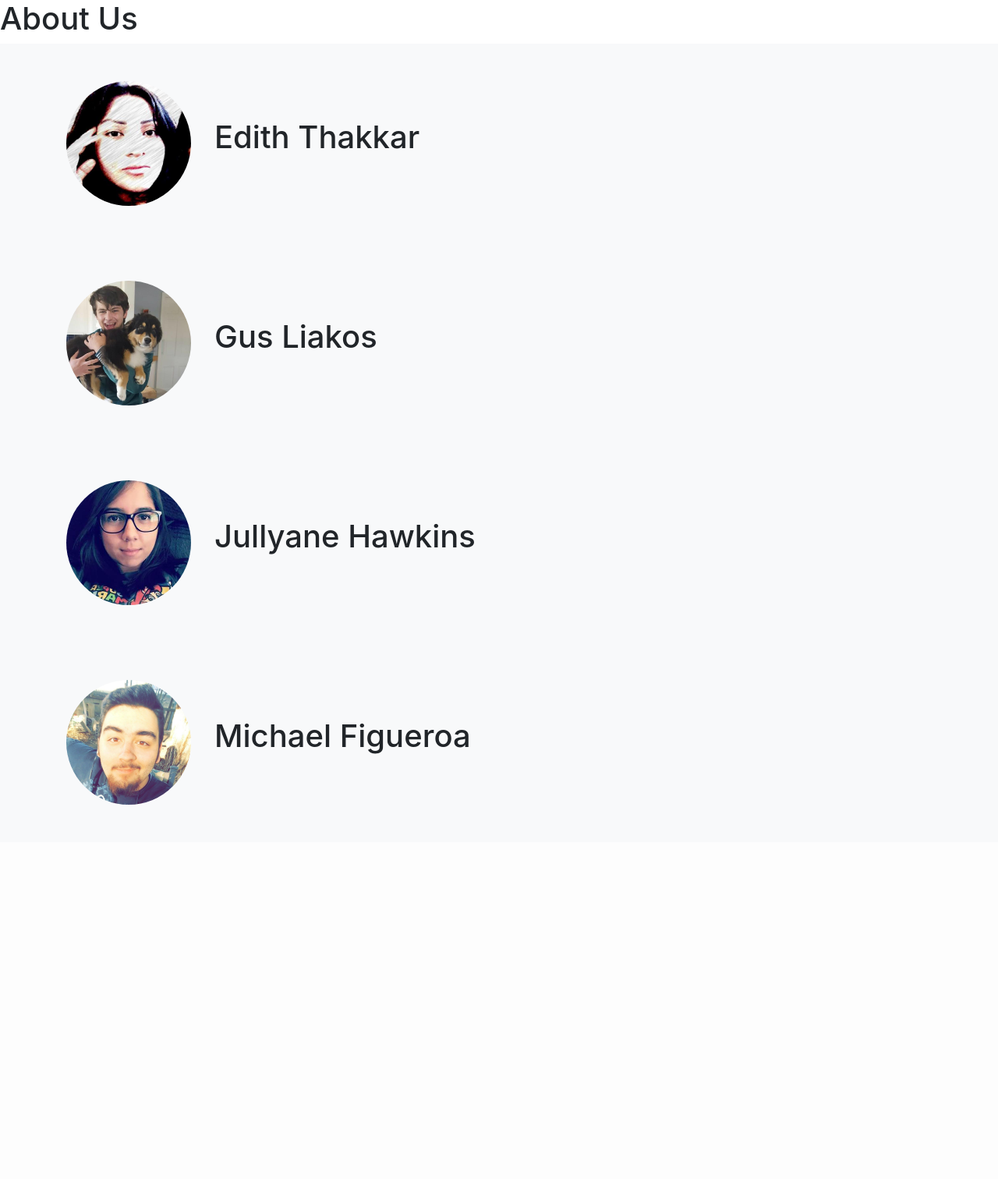
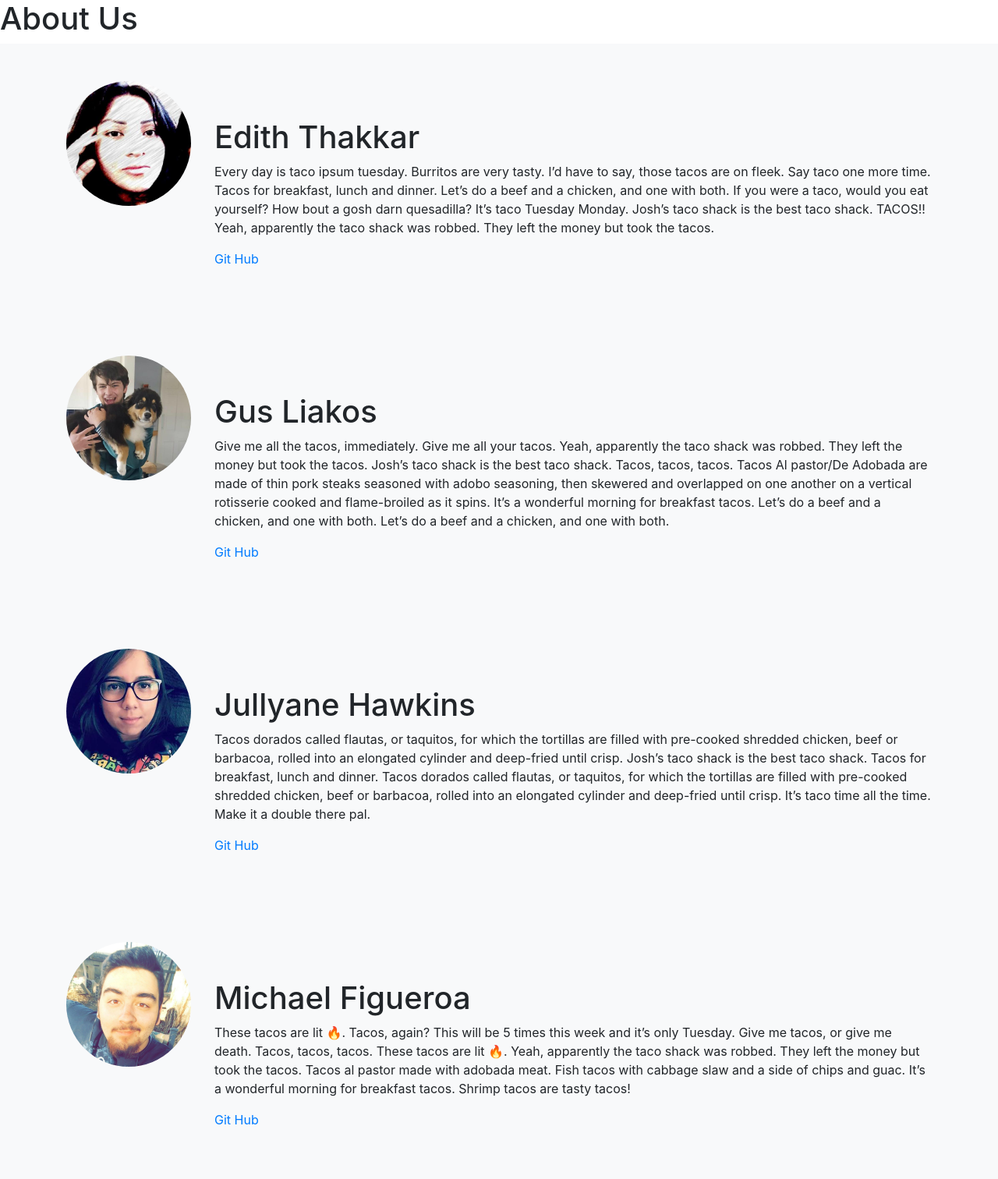
Before and after one commit to GusLDiaz/abq-outside, a PHP site: page /static-ui/about-us.php in a window 1280 px wide. Shown: the part 156-1668 px from the top of the page at 78% size. Before the commit the page ends 1188 px from the top, so only its background shows below. Run offline with PHP 8.4, Linux system fonts and the light colour scheme; some libraries are stand-ins or nearby versions.

Commit message:
added text placeholder, and links to git hub accounts under about us section

```diff
--- a/static-ui/about-us.php
+++ b/static-ui/about-us.php
@@ -9,6 +9,14 @@
 			</div>
 			<div class="column-fluid mt-5 col 2">
 				<h1 class="about">Edith Thakkar</h1>
+				<p>Every day is taco ipsum tuesday. Burritos are very tasty. I’d have to say, those tacos are on fleek. Say
+					taco one more time. Tacos for breakfast, lunch and dinner. Let’s do a beef and a chicken, and one with
+					both. If you were a taco, would you eat yourself? How bout a gosh darn quesadilla? It’s taco Tuesday
+					Monday. Josh’s taco shack is the best taco shack. TACOS!! Yeah, apparently the taco shack was robbed.
+					They left the money but took the tacos.</p>
+				<p>
+					<a href="https://github.com/ediththakkar" target="_blank">Git Hub</a>
+				</p>
 			</div>
 		</div>
 	</div>
@@ -21,6 +29,13 @@
 			</div>
 			<div class="column-fluid mt-5 col 2">
 				<h1 class="about">Gus Liakos</h1>
+				<p>Give me all the tacos, immediately. Give me all your tacos. Yeah, apparently the taco shack was robbed.
+					They left the money but took the tacos. Josh’s taco shack is the best taco shack. Tacos, tacos, tacos.
+					Tacos Al pastor/De Adobada are made of thin pork steaks seasoned with adobo seasoning, then skewered and
+					overlapped on one another on a vertical rotisserie cooked and flame-broiled as it spins. It’s a wonderful
+					morning for breakfast tacos. Let’s do a beef and a chicken, and one with both. Let’s do a beef and a
+					chicken, and one with both.</p>
+				<p><a href="https://github.com/GusLDiaz" target="_blank">Git Hub</a></p>
 			</div>
 		</div>
 	</div>
@@ -33,6 +48,13 @@
 			</div>
 			<div class="column-fluid mt-5 col 2">
 				<h1 class="about">Jullyane Hawkins</h1>
+				<p>Tacos dorados called flautas, or taquitos, for which the tortillas are filled with pre-cooked shredded
+					chicken, beef or barbacoa, rolled into an elongated cylinder and deep-fried until crisp. Josh’s taco
+					shack is the best taco shack. Tacos for breakfast, lunch and dinner. Tacos dorados called flautas, or
+					taquitos, for which the tortillas are filled with pre-cooked shredded chicken, beef or barbacoa, rolled
+					into an elongated cylinder and deep-fried until crisp. It’s taco time all the time. Make it a double
+					there pal.</p>
+				<p><a href="https://github.com/jullyanehawkins" target="_blank">Git Hub</a></p>
 			</div>
 		</div>
 	</div>
@@ -45,6 +67,12 @@
 			</div>
 			<div class="column-fluid mt-5 col 2">
 				<h1 class="about">Michael Figueroa</h1>
+				<p>These tacos are lit 🔥. Tacos, again? This will be 5 times this week and it’s only Tuesday. Give me
+					tacos, or give me death. Tacos, tacos, tacos. These tacos are lit 🔥. Yeah, apparently the taco shack was
+					robbed. They left the money but took the tacos. Tacos al pastor made with adobada meat. Fish tacos with
+					cabbage slaw and a side of chips and guac. It’s a wonderful morning for breakfast tacos. Shrimp tacos are
+					tasty tacos!</p>
+				<p><a href="https://github.com/Mike1f" target="_blank">Git Hub</a></p>
 			</div>
 		</div>
 	</div>
```
